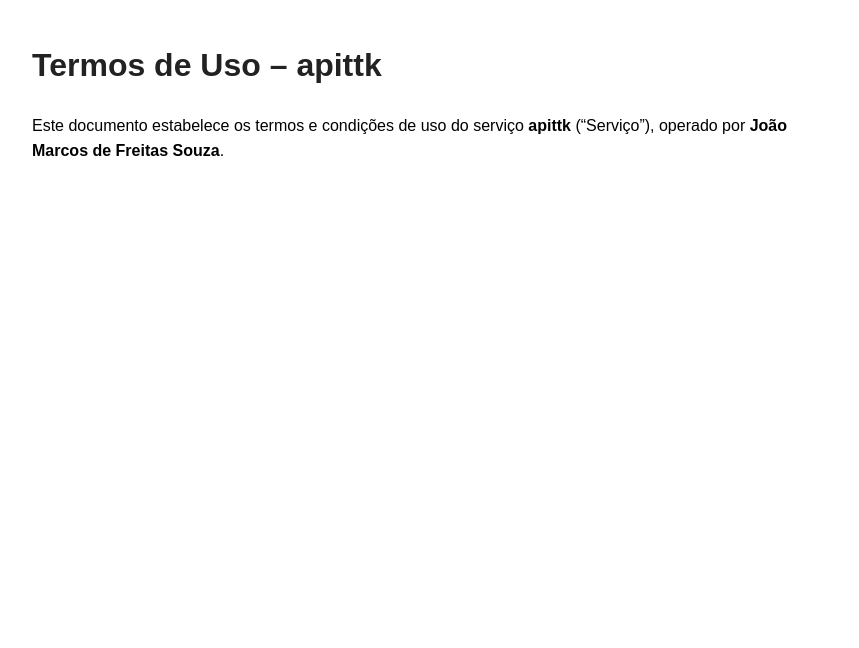
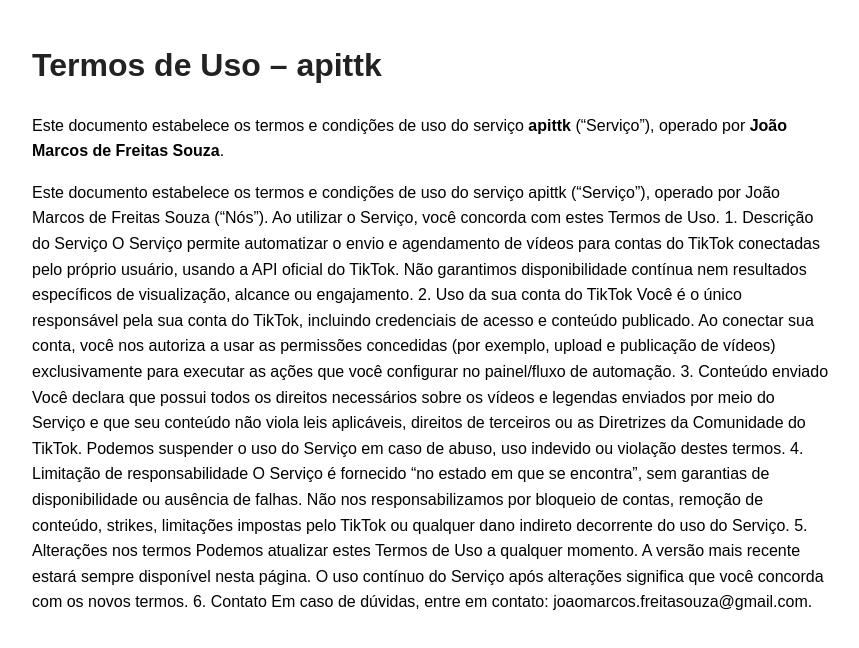
Before and after one commit to johnnnyFritas/tos-privacy-tiktok, a plain HTML site: page terms.html in a window 1280 px wide. Shown: the whole page, without its empty margins (208-1067 px from the left). Drawn offline with Linux system fonts and the light colour scheme.

Commit message:
Update terms of use in terms.html
Added detailed terms of use for the apittk service, including user responsibilities and limitations of liability.

```diff
--- a/terms.html
+++ b/terms.html
@@ -15,7 +15,26 @@
 
   <p>Este documento estabelece os termos e condições de uso do serviço <strong>apittk</strong> (“Serviço”), operado por <strong>João Marcos de Freitas Souza</strong>.</p>
 
-  <!-- AQUI você cola o texto dos Termos que eu te mandei antes -->
+  Este documento estabelece os termos e condições de uso do serviço apittk (“Serviço”), operado por João Marcos de Freitas Souza (“Nós”).
+Ao utilizar o Serviço, você concorda com estes Termos de Uso.
+
+1. Descrição do Serviço
+O Serviço permite automatizar o envio e agendamento de vídeos para contas do TikTok conectadas pelo próprio usuário, usando a API oficial do TikTok. Não garantimos disponibilidade contínua nem resultados específicos de visualização, alcance ou engajamento.
+
+2. Uso da sua conta do TikTok
+Você é o único responsável pela sua conta do TikTok, incluindo credenciais de acesso e conteúdo publicado. Ao conectar sua conta, você nos autoriza a usar as permissões concedidas (por exemplo, upload e publicação de vídeos) exclusivamente para executar as ações que você configurar no painel/fluxo de automação.
+
+3. Conteúdo enviado
+Você declara que possui todos os direitos necessários sobre os vídeos e legendas enviados por meio do Serviço e que seu conteúdo não viola leis aplicáveis, direitos de terceiros ou as Diretrizes da Comunidade do TikTok. Podemos suspender o uso do Serviço em caso de abuso, uso indevido ou violação destes termos.
+
+4. Limitação de responsabilidade
+O Serviço é fornecido “no estado em que se encontra”, sem garantias de disponibilidade ou ausência de falhas. Não nos responsabilizamos por bloqueio de contas, remoção de conteúdo, strikes, limitações impostas pelo TikTok ou qualquer dano indireto decorrente do uso do Serviço.
+
+5. Alterações nos termos
+Podemos atualizar estes Termos de Uso a qualquer momento. A versão mais recente estará sempre disponível nesta página. O uso contínuo do Serviço após alterações significa que você concorda com os novos termos.
+
+6. Contato
+Em caso de dúvidas, entre em contato: joaomarcos.freitasouza@gmail.com.
 
 </body>
 </html>
```
